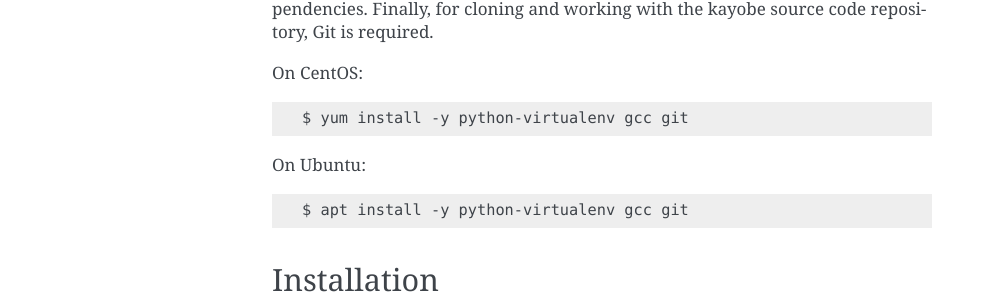
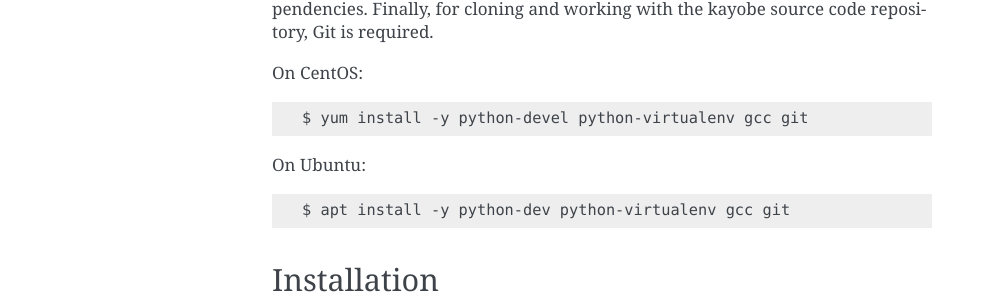
Before and after one commit to openstack/kayobe, a Sphinx documentation site: the page built from doc/source/installation.rst, in a window 1280 px wide. Shown: the part 381-689 px from the top of the page, without its empty margins (148-1140 px from the left). Built offline with Sphinx 7.4.7, drawn with Linux system fonts in a browser that asks for light colours.

Commit message:
Python devel packages not typically installed, add as a base package requirement

```diff
--- a/doc/source/installation.rst
+++ b/doc/source/installation.rst
@@ -19,11 +19,11 @@ source code repository, Git is required.
 
 On CentOS::
 
-    $ yum install -y python-virtualenv gcc git
+    $ yum install -y python-devel python-virtualenv gcc git
 
 On Ubuntu::
 
-    $ apt install -y python-virtualenv gcc git
+    $ apt install -y python-dev python-virtualenv gcc git
 
 Installation
 ============
```
